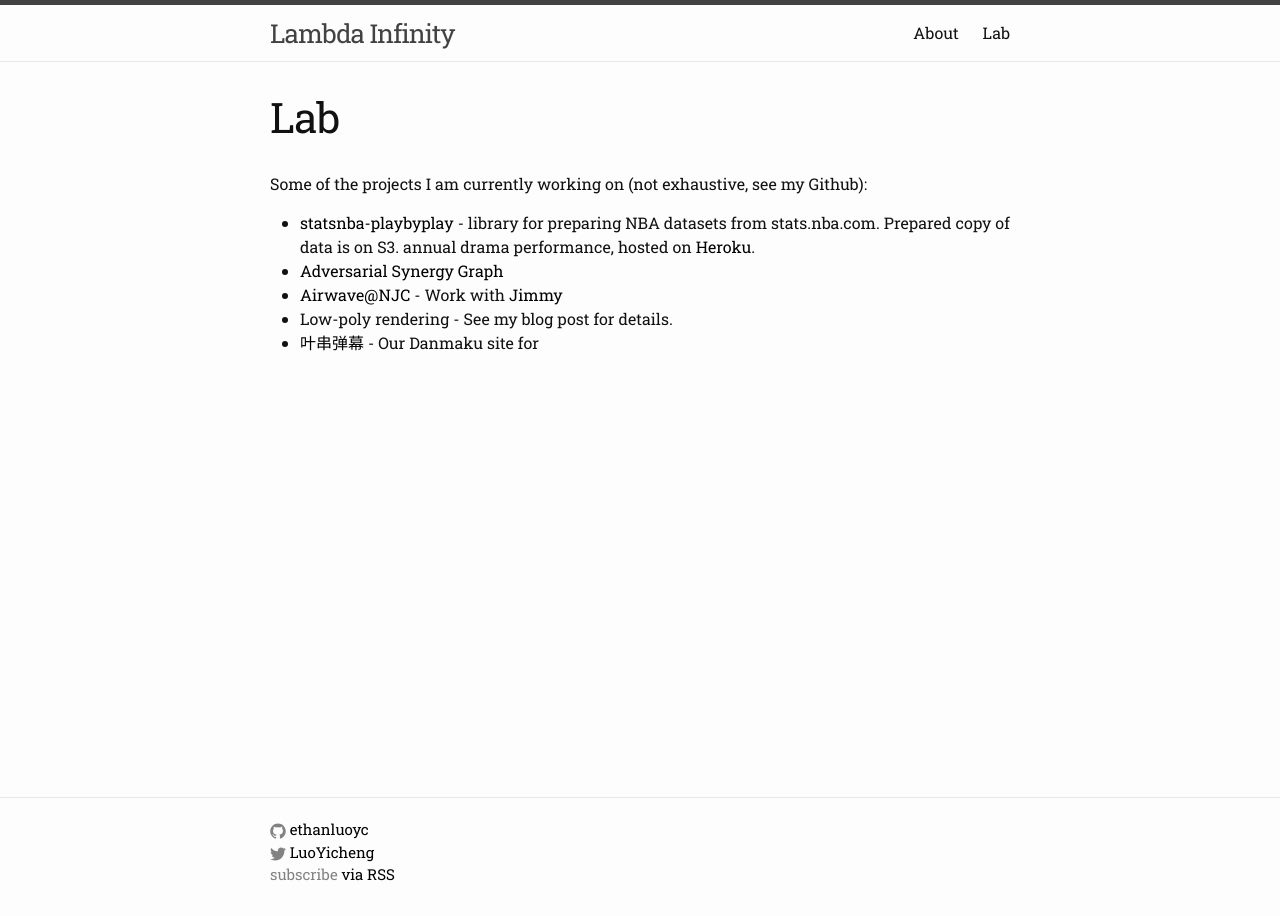
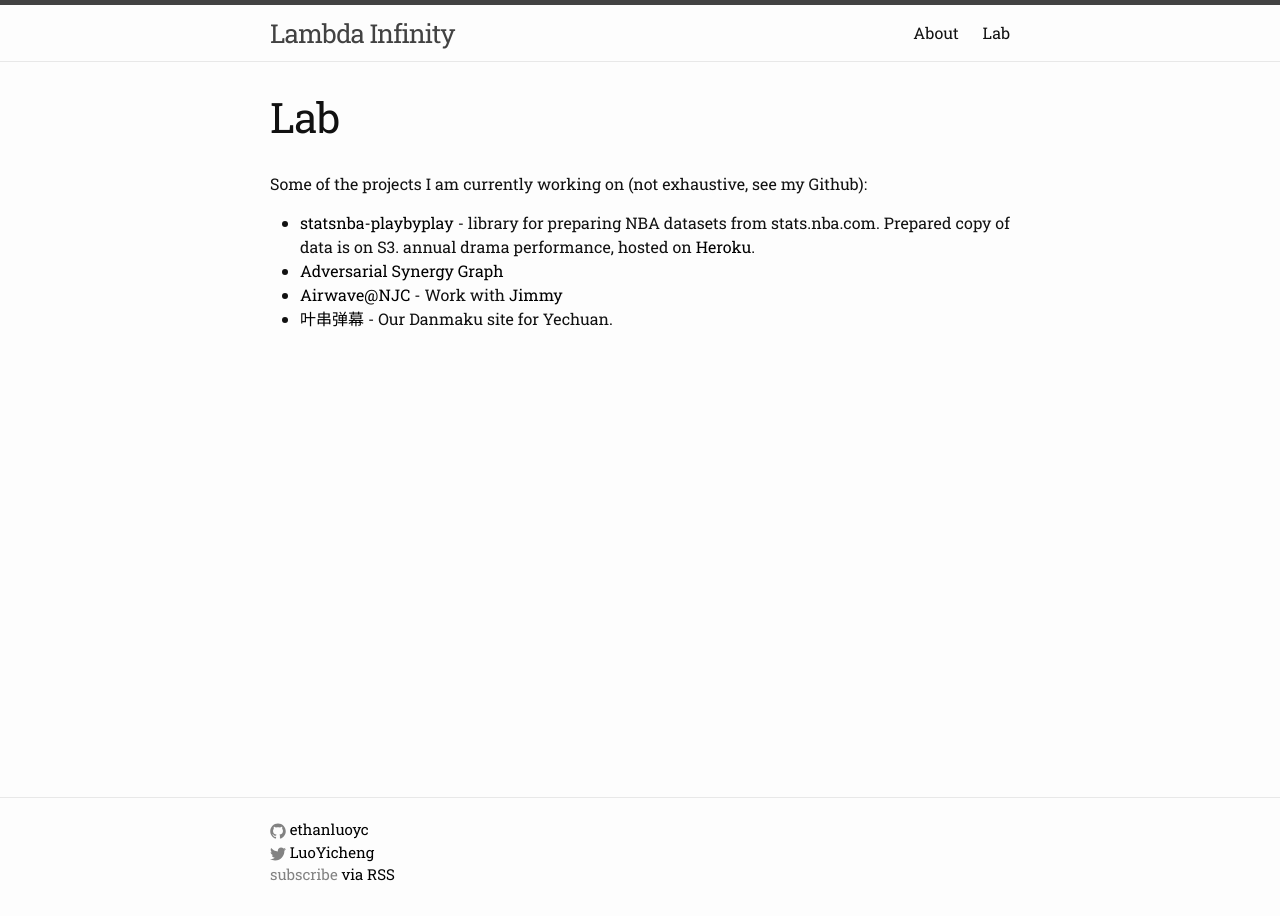
Before and after one commit to ethanluoyc/ethanluoyc.github.io, a Jekyll site: the page built from lab.md, in a window 1280 px wide. Built offline with Jekyll 4.4.1, drawn with Linux system fonts in a browser that asks for light colours.

Commit message:
Update Lab

```diff
--- a/lab.md
+++ b/lab.md
@@ -11,5 +11,4 @@ library for preparing NBA datasets from stats.nba.com. Prepared copy of data is
 annual drama performance, hosted on [Heroku](https://cldds-danmu.herokuapp.com/).
 * [Adversarial Synergy Graph](http://dl.acm.org/citation.cfm?id=2773390)
 * [Airwave@NJC](http://airwave.elasticbeanstalk.com/) - Work with [Jimmy](https://github.com/wxhemiao)
-* Low-poly rendering - See my blog post for details.
-* [叶串弹幕](https://github.com/ethanluoyc/yechuandanmu) - Our Danmaku site for
+* [叶串弹幕](https://github.com/ethanluoyc/yechuandanmu) - Our Danmaku site for Yechuan.
```
